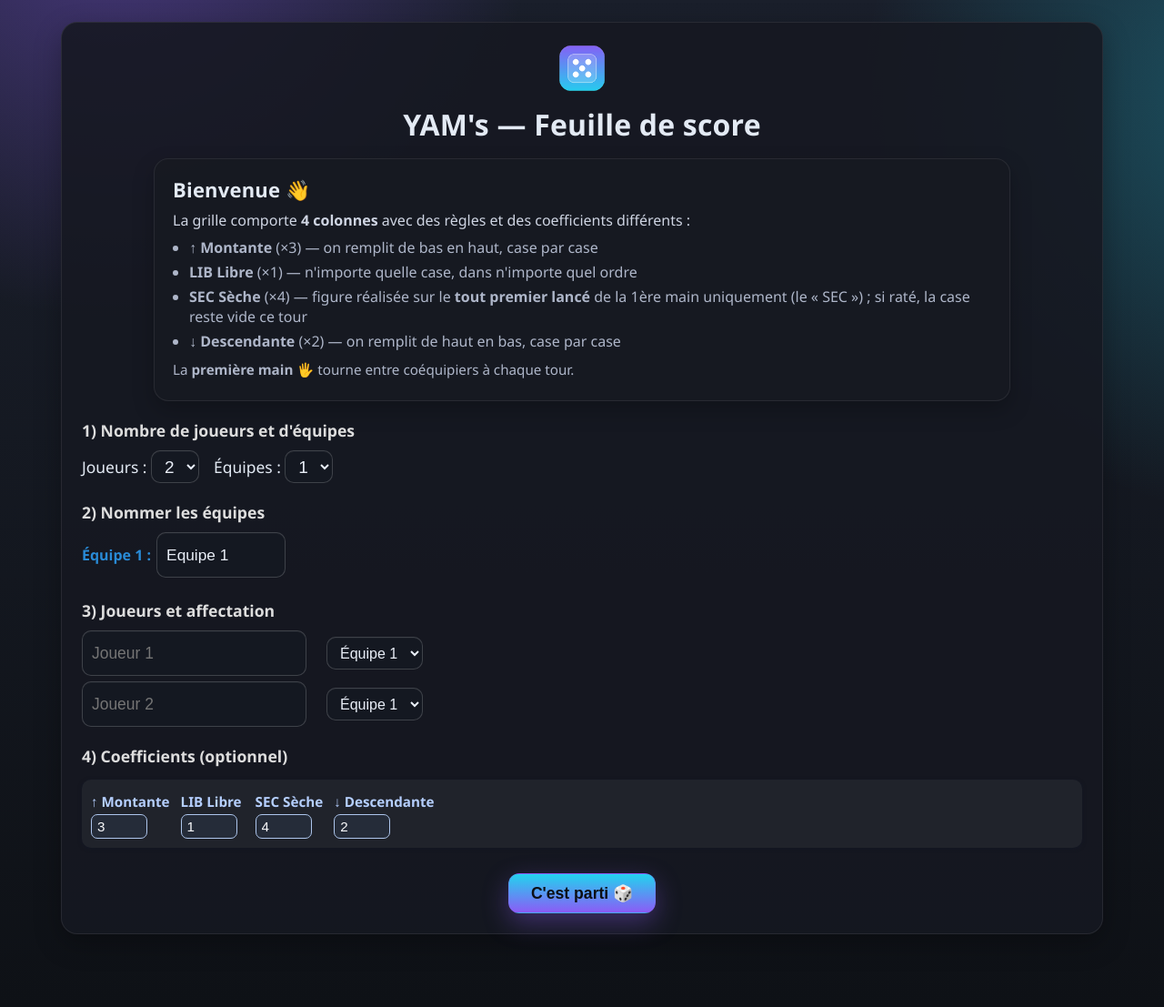
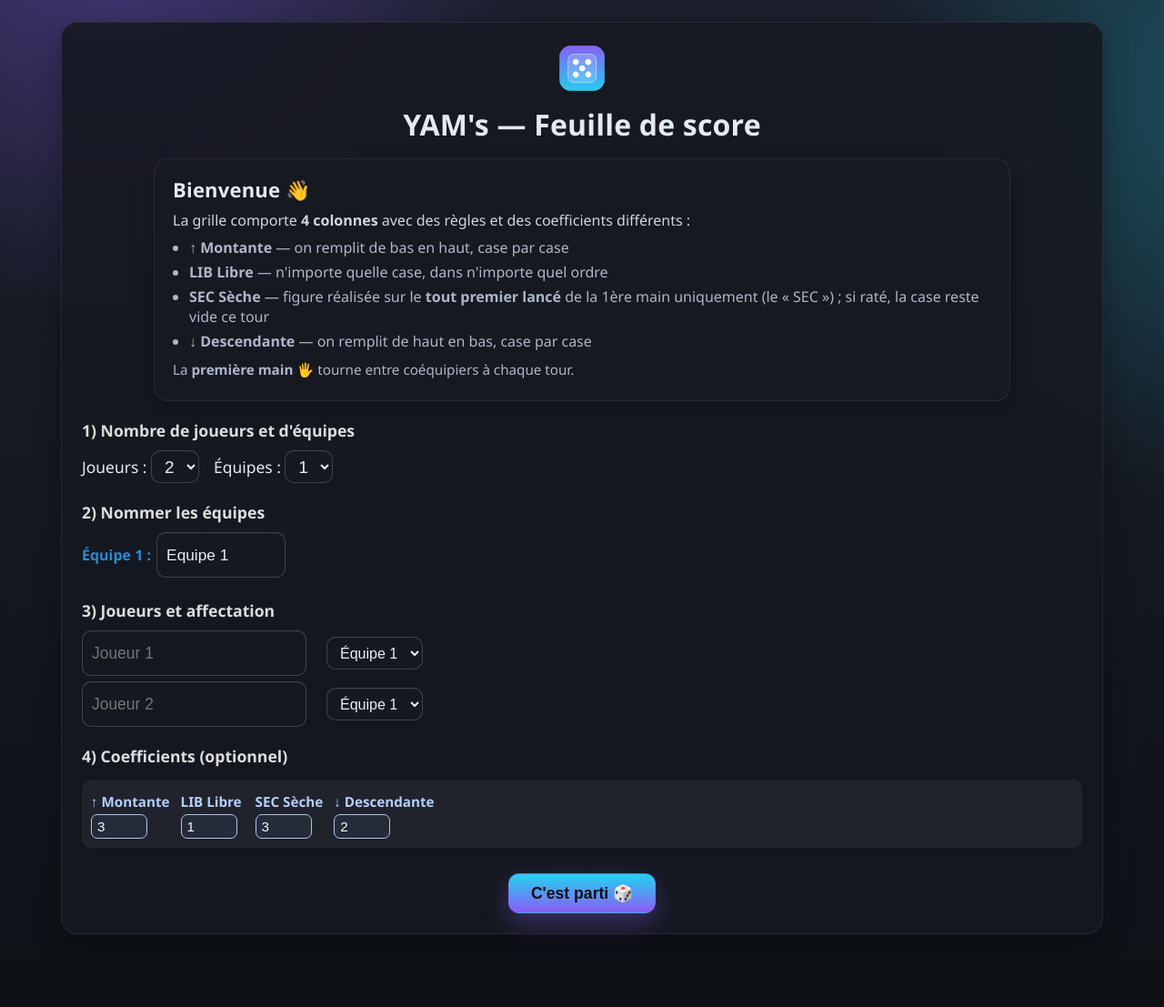
Before and after one commit to romL-lab/yams, a Flask app: page /config in a window 1280 px wide. Shown: the whole page at 91% size. Run offline with Flask 3, Linux system fonts and the light colour scheme.

Commit message:
Update coefficients and descriptions in config.html

```diff
--- a/templates/config.html
+++ b/templates/config.html
@@ -28,10 +28,10 @@
         <h2>Bienvenue 👋</h2>
         <p>La grille comporte <strong>4 colonnes</strong> avec des règles et des coefficients différents :</p>
         <ul class="config-tips">
-            <li><strong>↑ Montante</strong> (×3) — on remplit de bas en haut, case par case</li>
-            <li><strong>LIB Libre</strong> (×1) — n'importe quelle case, dans n'importe quel ordre</li>
-            <li><strong>SEC Sèche</strong> (×4) — figure réalisée sur le <strong>tout premier lancé</strong> de la 1ère main uniquement (le « SEC ») ; si raté, la case reste vide ce tour</li>
-            <li><strong>↓ Descendante</strong> (×2) — on remplit de haut en bas, case par case</li>
+            <li><strong>↑ Montante</strong> — on remplit de bas en haut, case par case</li>
+            <li><strong>LIB Libre</strong> — n'importe quelle case, dans n'importe quel ordre</li>
+            <li><strong>SEC Sèche</strong> — figure réalisée sur le <strong>tout premier lancé</strong> de la 1ère main uniquement (le « SEC ») ; si raté, la case reste vide ce tour</li>
+            <li><strong>↓ Descendante</strong> — on remplit de haut en bas, case par case</li>
         </ul>
         <p style="margin-top:10px;color:#aeb6c9;font-size:0.95em;">
             La <strong>première main 🖐️</strong> tourne entre coéquipiers à chaque tour.
@@ -72,7 +72,7 @@
                 <input type="number" id="coeff-libre" value="1" min="1" inputmode="numeric">
             </label>
             <label class="coeff-label">SEC Sèche
-                <input type="number" id="coeff-seche" value="4" min="1" inputmode="numeric">
+                <input type="number" id="coeff-seche" value="3" min="1" inputmode="numeric">
             </label>
             <label class="coeff-label">↓ Descendante
                 <input type="number" id="coeff-descendante" value="2" min="1" inputmode="numeric">
```
